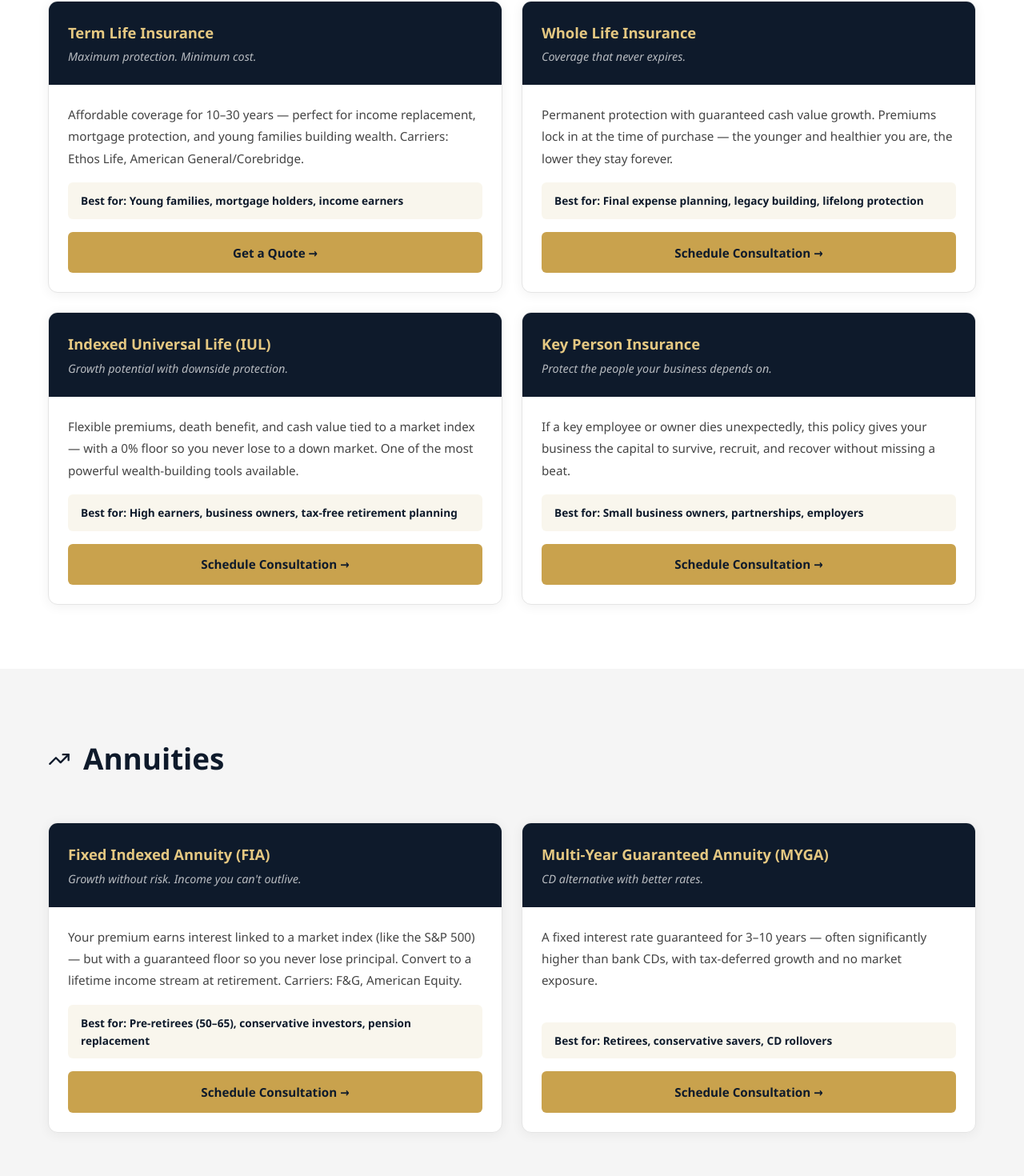
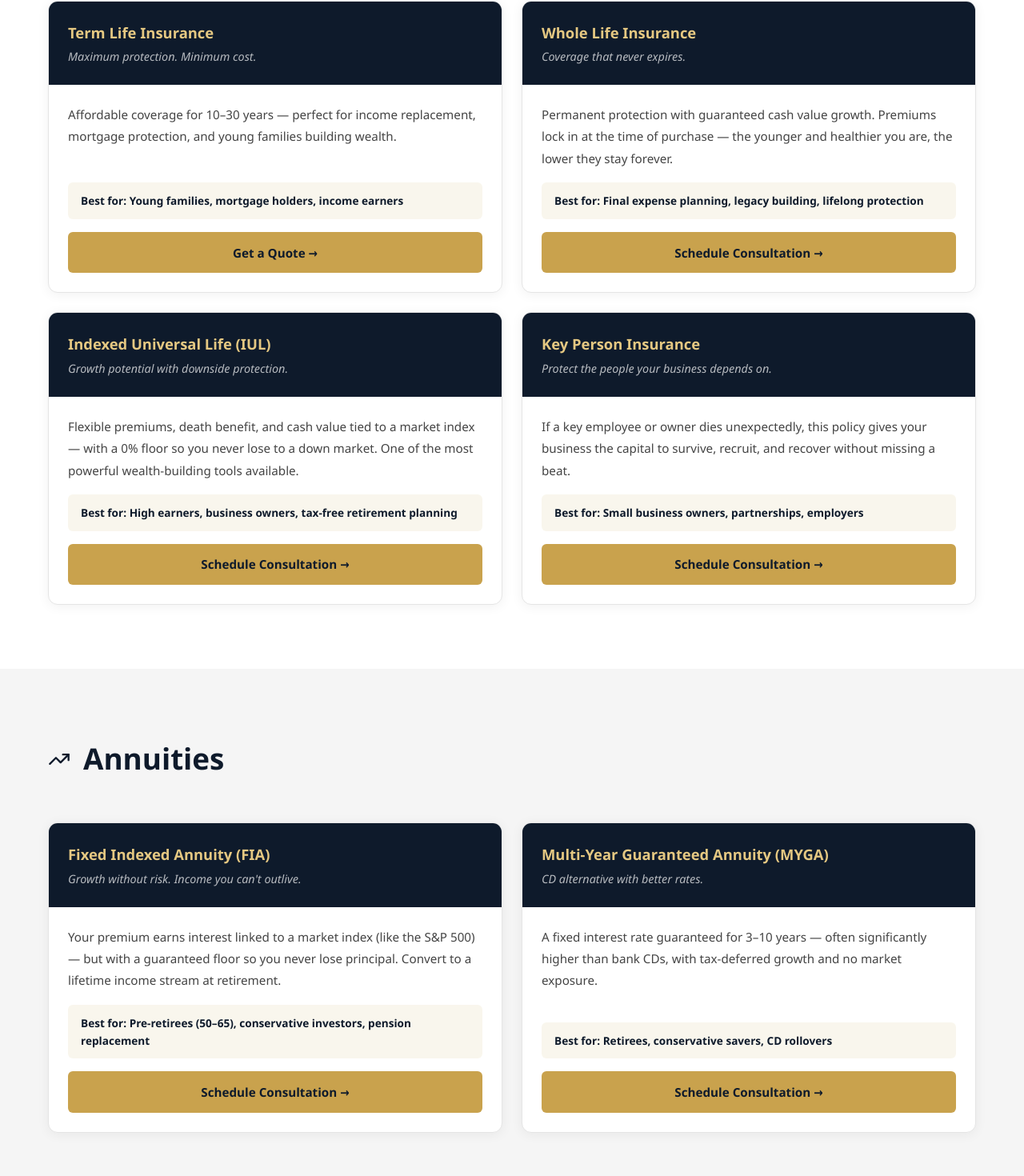
Before and after one commit to latimorelifelegacy25/latimore-hub, a Next.js app: page /products in a window 1280 px wide. Shown: the part 673-2143 px from the top of the page at 80% size. Built offline with nearby package versions, Linux system fonts and the light colour scheme; no server answers.

Commit message:
products: remove Carriers section and carrier mentions from descriptions

```diff
--- a/app/products/page.tsx
+++ b/app/products/page.tsx
@@ -51,7 +51,7 @@ const products = [
       {
         name: 'Term Life Insurance',
         tagline: 'Maximum protection. Minimum cost.',
-        description: 'Affordable coverage for 10–30 years — perfect for income replacement, mortgage protection, and young families building wealth. Carriers: Ethos Life, American General/Corebridge.',
+        description: 'Affordable coverage for 10–30 years — perfect for income replacement, mortgage protection, and young families building wealth.',
         bestFor: 'Young families, mortgage holders, income earners',
         cta: 'Get a Quote',
         ctaUrl: BRAND.ethosUrl,
@@ -89,7 +89,7 @@ const products = [
       {
         name: 'Fixed Indexed Annuity (FIA)',
         tagline: 'Growth without risk. Income you can\'t outlive.',
-        description: 'Your premium earns interest linked to a market index (like the S&P 500) — but with a guaranteed floor so you never lose principal. Convert to a lifetime income stream at retirement. Carriers: F&G, American Equity.',
+        description: 'Your premium earns interest linked to a market index (like the S&P 500) — but with a guaranteed floor so you never lose principal. Convert to a lifetime income stream at retirement.',
         bestFor: 'Pre-retirees (50–65), conservative investors, pension replacement',
         cta: 'Schedule Consultation',
         ctaUrl: BRAND.bookingUrl,
@@ -217,19 +217,6 @@ export default function ProductsPage() {
         </div>
       </section>
 
-      {/* Carriers */}
-      <section style={{ background: '#0E1A2B', padding: '4rem 0', textAlign: 'center' }}>
-        <div style={{ maxWidth: 1000, margin: '0 auto', padding: '0 20px' }}>
-          <h2 style={{ color: '#fff', fontSize: 'clamp(1.5rem,4vw,2rem)', marginBottom: '0.75rem' }}>Carrier Relationships</h2>
-          <p style={{ color: 'rgba(255,255,255,0.65)', marginBottom: '2.5rem' }}>Access to multiple top-rated carriers means I find the best fit — not the easiest sale.</p>
-          <div style={{ display: 'flex', flexWrap: 'wrap', gap: '1rem', justifyContent: 'center' }}>
-            {['F&G (Fidelity & Guaranty)', 'American Equity', 'Ethos Life / TruStage', 'American General / Corebridge Financial'].map(c => (
-              <span key={c} style={{ background: 'rgba(197,162,77,0.15)', border: '1px solid #C9A24D', color: '#E5C882', padding: '0.6rem 1.2rem', borderRadius: 20, fontSize: '0.9rem', fontWeight: 600 }}>{c}</span>
-            ))}
-          </div>
-        </div>
-      </section>
-
       {/* Not Sure CTA */}
       <section style={{ background: 'linear-gradient(135deg, #C9A24D 0%, #E5C882 100%)', padding: '4rem 0', textAlign: 'center' }}>
         <div style={{ maxWidth: 800, margin: '0 auto', padding: '0 20px' }}>
```
